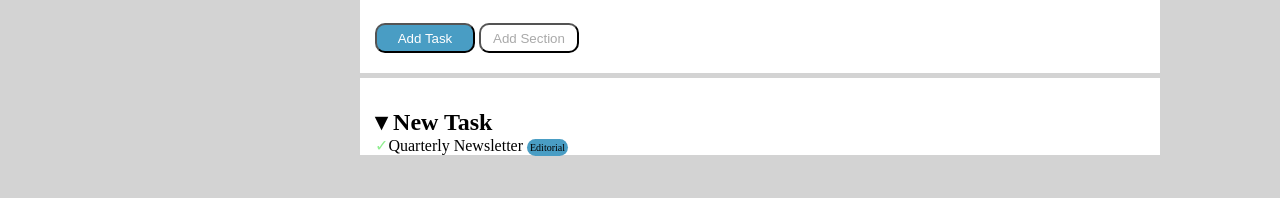
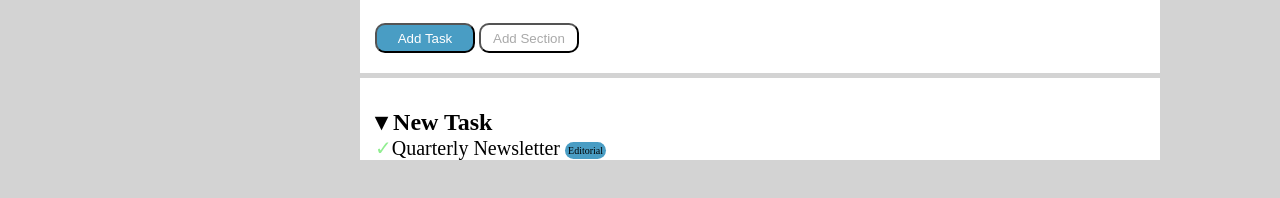
Before and after one commit to GiacomoSeveri/html-css-toboolist, a plain HTML site: page index.html in a window 1280 px wide. Shown: the part 82-280 px from the top of the page. Drawn offline with Linux system fonts and the light colour scheme.

Commit message:
added new task modified

```diff
--- a/css/style.css
+++ b/css/style.css
@@ -95,3 +95,7 @@ header {
     vertical-align: middle;
     padding: 3px;
 }
+
+.task-name {
+    font-size: 20px;
+}
--- a/index.html
+++ b/index.html
@@ -25,7 +25,7 @@
             </div>
             <div class="all-task">
                 <h2>&dtrif; New Task</h2>
-                <p><span class="check">&checkmark;</span>Quarterly Newsletter <span class="label-e">Editorial</span></p>
+                <p class="task-name"><span class="check">&checkmark;</span>Quarterly Newsletter <span class="label-e">Editorial</span></p>
             </div>
         </main>
 
```
